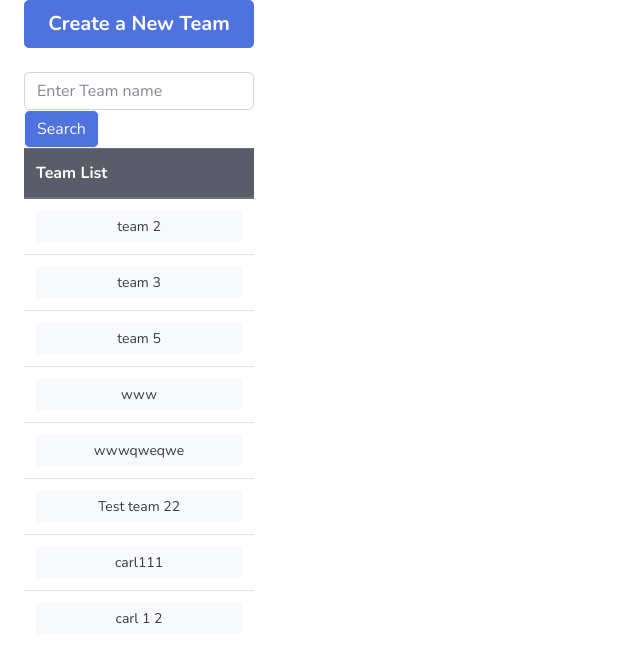
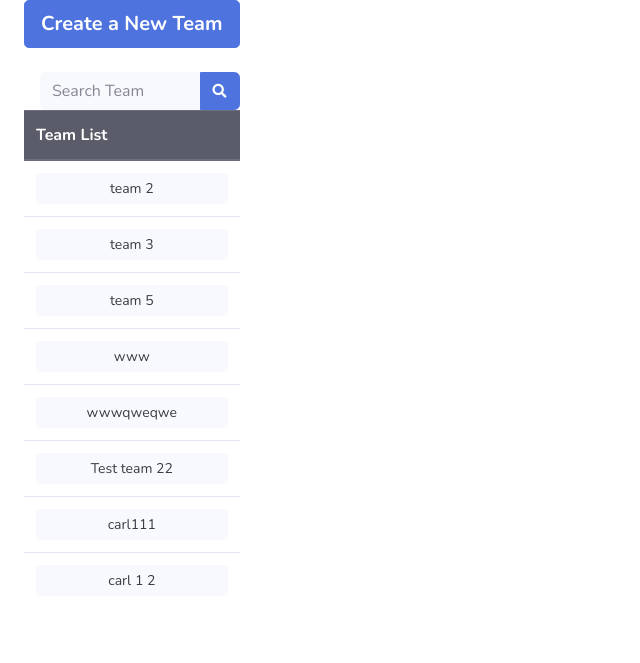
Before and after one commit to carlchengyt/Group6_WebApp, a Flask app: page /team_base in a window 1280 px wide. Shown: the part 86-749 px from the top of the page, without its empty margins (0-640 px from the left). Run offline with Flask 2, Linux system fonts and the light colour scheme; a user stored in the database is signed in; data comes from the database, SQL or seed files in the repository; parts of the project's set-up code (start-up, migrations or seed data) failed here and were passed over; some libraries are stand-ins or nearby versions.

Commit message:
team pages spacing

```diff
--- a/app/templates/team_base.html
+++ b/app/templates/team_base.html
@@ -15,12 +15,20 @@
                             </a><br>
                         </li>
                         <li class="nav-item">
-                            <form class="form-inline ml-auto" method="post" action ="{{ url_for('team.team_base') }}">
-                                <input class="form-control" type="search" placeholder="Enter Team name" aria-label="Search" name="search_term">
-                                <button class="btn btn-primary btn-outline-light" type="submit">Search</button>
+                            <form class="d-none d-sm-inline-block form-inline mr-auto ml-md-3 my-2 my-md-0 mw-100"
+                                  method="post" action="{{ url_for('team.team_base') }}">
+                                <div class="input-group">
+                                    <input type="text" class="form-control bg-light border-0 small"
+                                           placeholder="Search Team" aria-label="Search"
+                                           aria-describedby="basic-addon2"
+                                           name="search_term">
+                                    <div class="input-group-append">
+                                        <button class="btn btn-primary" type="submit">
+                                            <i class="fas fa-search fa-sm"></i>
+                                        </button>
+                                    </div>
+                                </div>
                             </form>
-                        </li>
-                        <li class="nav-item">
                             <table class="table">
                                 <thead class="thead-dark">
                                 <tr>
```
Also changed, not shown: app/team/routes.py (+1 -10 lines).
